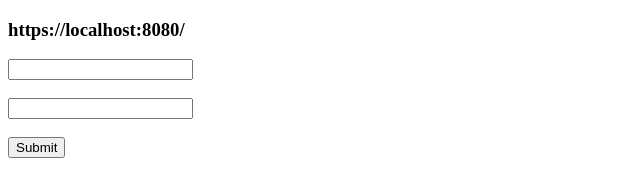
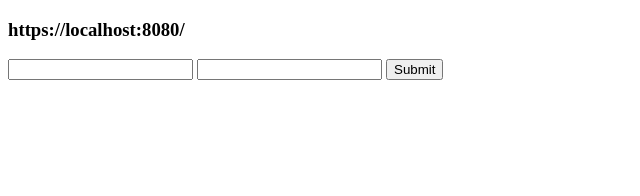
Before and after one commit to acciojob/sharable-urls-aradhya-9032, a website: page main.html in a window 1280 px wide. Shown: the whole page, without its empty margins (0-640 px from the left). Drawn offline with Linux system fonts and the light colour scheme.

Commit message:
created a submission

```diff
--- a/main.html
+++ b/main.html
@@ -3,8 +3,8 @@
   <body>
 	  <form>
 		  <h3 id="url">https://localhost:8080/</h3>
-		  <input type="text" id="name" name="name"><br><br>
-		   <input type="number" id="year" name="year"><br><br>
+		  <input type="text" id="name" name="name">
+		   <input type="number" id="year" name="year">
 		   <button type="submit" id="button">Submit</button>
 	  </form>
     <script type="text/javascript" src="./script.js">
--- a/script.js
+++ b/script.js
@@ -8,15 +8,19 @@ function handleSubmit(event){
 	var h3Value = 'https://localhost:8080/';
 	var name = nameElement.value;
 	var year = yearElement.value;
+
 	if(name && year){
 		h3Value += '?name=' + name + '&year+' + year;
 	}
-	else if (!name && year){
+
+	else if(name && !year){
+		h3Value += '?name='+ name;
+	}
+
+	else if(!name && year){
 		h3Value += '?year='+ year;
 	}
-	else if (name && !year){
-		h3Value += '?name='+ name;
-	}
+
 	h3textContent = h3Value;
 }
 form.addEventListener('submit',handleSubmit)
```
